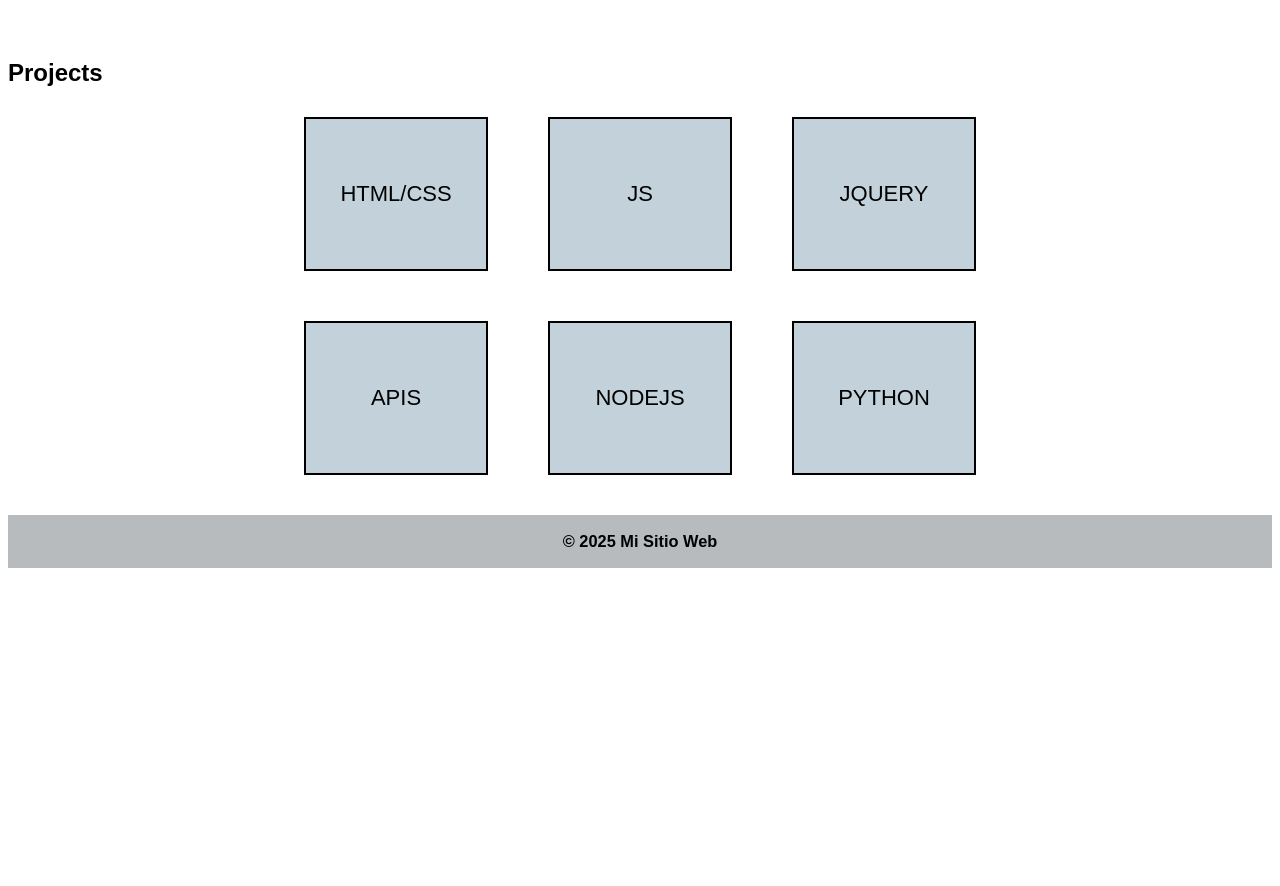
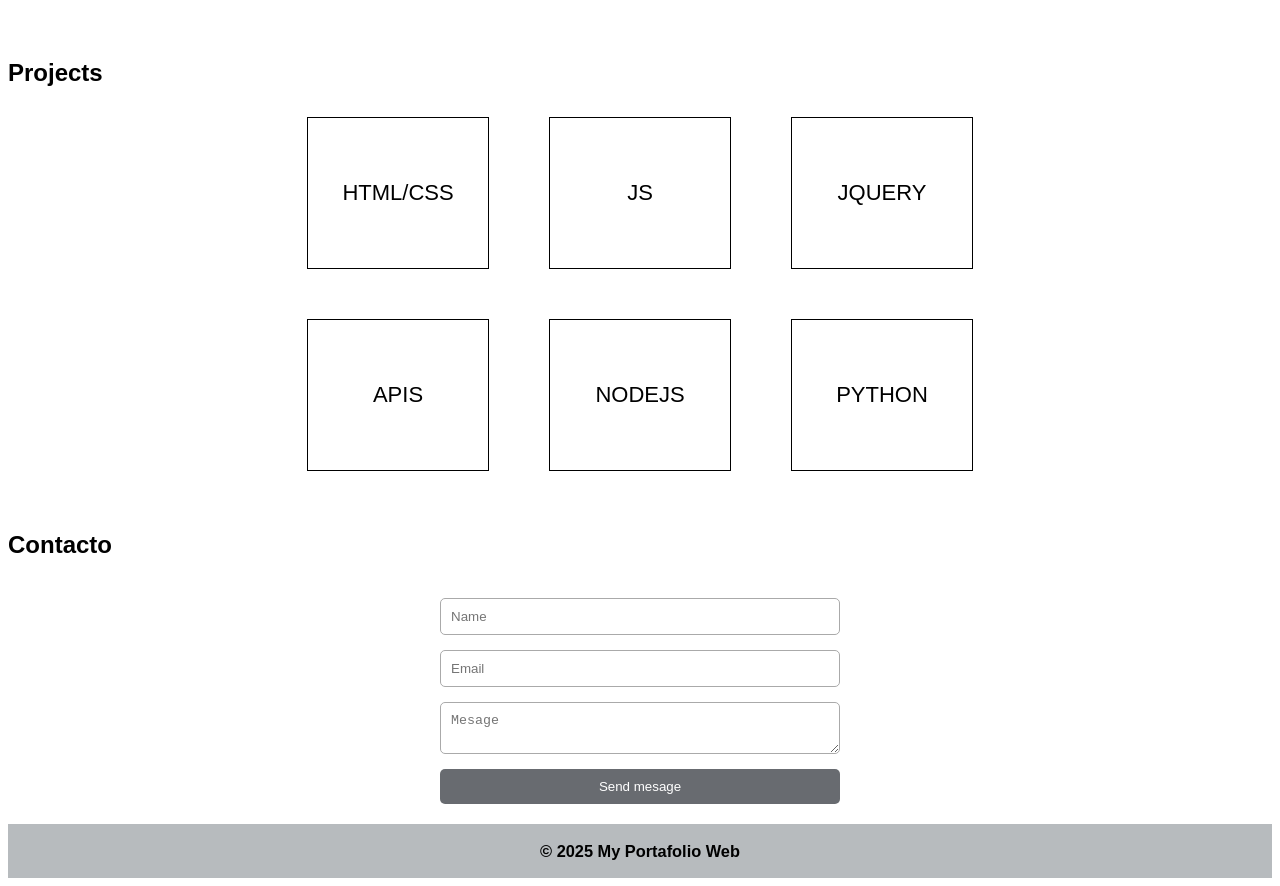
Before and after one commit to AdalCarmona/Codecademy-Bootcamp-activities, a plain HTML site: page 02-Advance-CSS/index.html in a window 1280 px wide. Shown: the part 349-1235 px from the top of the page. Before the commit the page ends 925 px from the top, so only its background shows below. Drawn offline with Linux system fonts and the light colour scheme.

```diff
--- a/01-HTML-CSS/styles.css
+++ b/01-HTML-CSS/styles.css
@@ -11,7 +11,7 @@
 }
 
 .nav-link {
-  padding: 20px;
+  padding: 25px;
 }
 
 .logo {
--- a/02-Advance-CSS/index.html
+++ b/02-Advance-CSS/index.html
@@ -41,9 +41,21 @@
                 <div class="card">PYTHON</div>
             </div>
         </section>
+
+        <section class="contact-container">
+            <h2>Contacto</h2>
+
+            <form class="contact-form">
+                <input type="text" placeholder="Name" required>
+                <input type="email" placeholder="Email" required>
+                <textarea placeholder="Mesage" required></textarea>
+                <button type="submit">Send mesage</button>
+            </form>
+        </section>
+
     </main>
     <footer>
-        <h3>© 2025 Mi Sitio Web</h3>
+        <h3>© 2025 My Portafolio Web</h3>
     </footer>
 
 </body>
--- a/02-Advance-CSS/style.css
+++ b/02-Advance-CSS/style.css
@@ -59,12 +59,36 @@
 .card {
     width: 180px;
     height: 150px;
-    border: 2px solid #000;
+    border: 1px solid #000;
     display: flex;
     justify-content: center;
     align-items: center;
     font-size: 22px;
-    background: rgb(194, 209, 218);
+}
+
+.contact-form {
+    max-width: 400px;
+    margin: 0 auto;
+    padding: 20px;
+    display: flex;
+    flex-direction: column;
+    gap: 15px;
+}
+
+.contact-form input,
+.contact-form textarea {
+    padding: 10px;
+    border: 1px solid #aaa;
+    border-radius: 5px;
+}
+
+.contact-form button {
+    padding: 10px;
+    background: rgb(104, 107, 112);
+    color: white;
+    border: none;
+    border-radius: 5px;
+    cursor: pointer;
 }
 
 footer {
```
Also changed, not shown: 09-nodejs/README.md (added), 09-nodejs/index.js (added), README.md (deleted), 1 other file.
